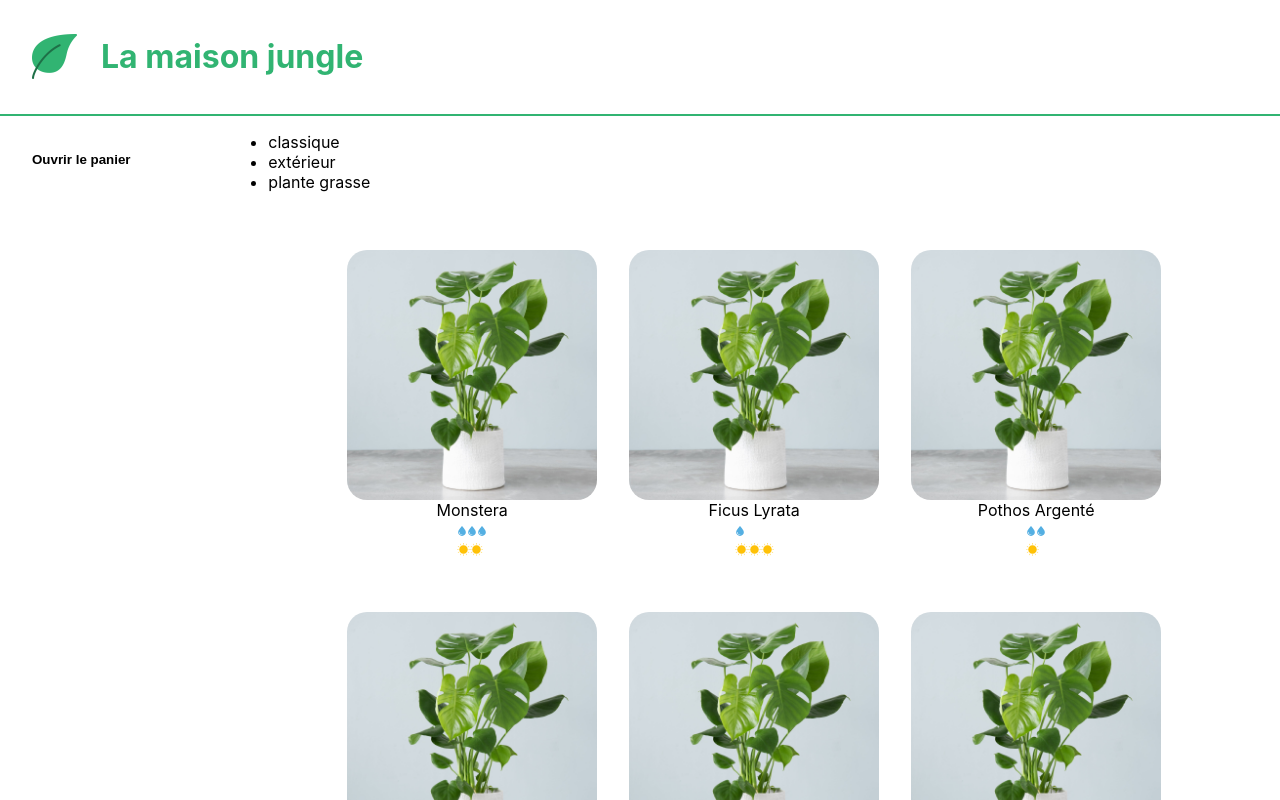
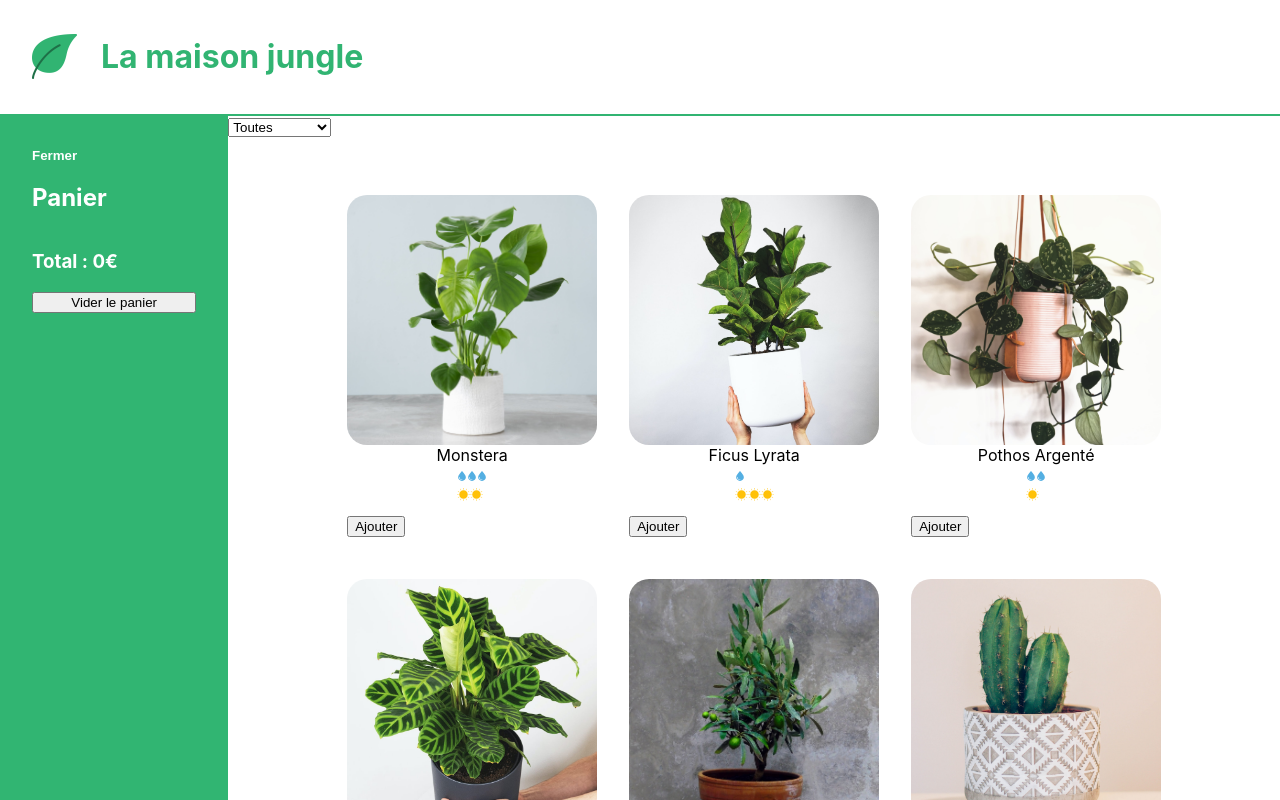
Before and after one commit to bastien-pruvost/first-react-app, a React (Create React App) app: page / in a window 1280 px wide. Shown: the top 800 px of the page. Built offline with nearby package versions, Linux system fonts and the light colour scheme.

Commit message:
Add a real cart and category filter

```diff
--- a/src/components/App.jsx
+++ b/src/components/App.jsx
@@ -1,3 +1,4 @@
+import { useState } from 'react';
 import Banner from './Banner';
 import logo from '../assets/logo.png';
 import Cart from './Cart';
@@ -5,7 +6,9 @@ import ShoppingList from './ShoppingList';
 import Footer from './Footer';
 import '../styles/Layout.css';
 
-function App() {
+const App = () => {
+  const [cart, updateCart] = useState([]);
+
   return (
     <div>
       <Banner>
@@ -13,12 +16,12 @@ function App() {
         <h1 className='lmj-title'>La maison jungle</h1>
       </Banner>
       <div className='lmj-layout-inner'>
-        <Cart />
-        <ShoppingList />
+        <Cart cart={cart} updateCart={updateCart} />
+        <ShoppingList cart={cart} updateCart={updateCart} />
       </div>
       <Footer />
     </div>
   );
-}
+};
 
 export default App;
--- a/src/components/Cart.jsx
+++ b/src/components/Cart.jsx
@@ -1,10 +1,13 @@
 import { useState } from 'react';
 import '../styles/Cart.css';
 
-const Cart = () => {
+const Cart = ({ cart, updateCart }) => {
   const monsteraPrice = 8;
-  const [cart, updateCart] = useState(0);
-  const [isOpen, setIsOpen] = useState(false);
+  const [isOpen, setIsOpen] = useState(true);
+  const total = cart.reduce(
+    (acc, plant) => acc + plant.amount * plant.price,
+    0
+  );
 
   return isOpen ? (
     <div className='lmj-cart'>
@@ -15,14 +18,14 @@ const Cart = () => {
         Fermer
       </button>
       <h2>Panier</h2>
-      <ul>
-        <li>
-          <h3>Monstera : {monsteraPrice}€</h3>
-          <button onClick={() => updateCart(cart + 1)}>Ajouter</button>
-        </li>
-      </ul>
-      <h3>Total : {monsteraPrice * cart}€</h3>
-      <button onClick={() => updateCart(0)}>Vider le panier</button>
+      {cart.map(({ name, price, amount }, index) => (
+        <div key={`${name}-${index}`}>
+          {name} {price}€ x {amount}
+        </div>
+      ))}
+
+      <h3>Total : {total}€</h3>
+      <button onClick={() => updateCart([])}>Vider le panier</button>
     </div>
   ) : (
     <div className='lmj-cart-closed'>
--- /dev/null
+++ b/src/components/Categories.jsx
@@ -0,0 +1,30 @@
+import { plantList } from '../data/plantList.js';
+
+const Categories = ({ selectedCategory, updateSelectedCategory }) => {
+  const categoriesArray = plantList.reduce(
+    (acc, plant) =>
+      acc.includes(plant.category) ? acc : acc.concat(plant.category),
+    []
+  );
+
+  const updateCategory = (category) => {
+    if (category === 'all') {
+      updateSelectedCategory(['classique', 'extérieur', 'plante grasse']);
+    } else {
+      updateSelectedCategory([category]);
+    }
+  };
+
+  return (
+    <select onChange={(event) => updateCategory(event.target.value)}>
+      <option value='all'>Toutes</option>
+      {categoriesArray.map((category) => (
+        <option key={category} value={category}>
+          {category}
+        </option>
+      ))}
+    </select>
+  );
+};
+
+export default Categories;
--- a/src/components/ShoppingList.jsx
+++ b/src/components/ShoppingList.jsx
@@ -1,36 +1,54 @@
+import { plantList } from '../data/plantList';
+import Categories from './Categories';
+import PlantItem from './PlantItem';
 import '../styles/ShoppingList.css';
-import { plantList } from '../data/plantList';
-import PlantItem from './PlantItem';
+import { useState } from 'react';
 
-function ShoppingList() {
-  const categories = plantList.reduce(
-    (acc, plant) =>
-      acc.includes(plant.category) ? acc : acc.concat(plant.category),
-    []
+const ShoppingList = ({ cart, updateCart }) => {
+  const [selectedCategory, updateSelectedCategory] = useState([
+    'classique',
+    'extérieur',
+    'plante grasse'
+  ]);
+
+  const addToCart = (name, price) => {
+    const currentPlantAdded = cart.find((plant) => plant.name === name);
+    if (currentPlantAdded) {
+      const cartFilteredCurrentPlant = cart.filter(
+        (plant) => plant.name !== name
       );
+      updateCart([
+        ...cartFilteredCurrentPlant,
+        { name, price, amout: currentPlantAdded.amount + 1 }
+      ]);
+    } else {
+      updateCart([...cart, { name, price, amount: 1 }]);
+    }
+  };
 
   return (
     <div className='lmj-shopping-list'>
-      <ul>
-        {categories.map((category) => (
-          <li key={category}>{category}</li>
-        ))}
-      </ul>
-
+      <Categories
+        selectedCategory={selectedCategory}
+        updateSelectedCategory={updateSelectedCategory}
+      />
       <ul className='lmj-plant-list'>
-        {plantList.map(({ id, cover, name, water, light }) => (
+        {plantList
+          .filter((plant) => selectedCategory.includes(plant.category))
+          .map(({ id, cover, name, water, light, price }) => (
+            <div key={id}>
               <PlantItem
-            key={id}
-            id={id}
                 name={name}
                 cover={cover}
                 light={light}
                 water={water}
               />
+              <button onClick={() => addToCart(name, price)}>Ajouter</button>
+            </div>
           ))}
       </ul>
     </div>
   );
-}
+};
 
 export default ShoppingList;
--- a/src/data/plantList.js
+++ b/src/data/plantList.js
@@ -1,14 +1,22 @@
 import monstera from '../assets/monstera.jpg';
+import lyrata from '../assets/lyrata.jpg';
+import pothos from '../assets/pothos.jpg';
+import succulent from '../assets/succulent.jpg';
+import olivier from '../assets/olivier.jpg';
+import basil from '../assets/basil.jpg';
+import mint from '../assets/mint.jpg';
+import calathea from '../assets/calathea.jpg';
+import cactus from '../assets/cactus.jpg';
 
 export const plantList = [
   {
     name: 'monstera',
     category: 'classique',
     id: '1ed',
-    isBestSale: true,
     light: 2,
     water: 3,
-    cover: monstera
+    cover: monstera,
+    price: 15
   },
   {
     name: 'ficus lyrata',
@@ -16,23 +24,29 @@ export const plantList = [
     id: '2ab',
     light: 3,
     water: 1,
-    cover: monstera
+    cover: lyrata,
+    price: 16
   },
+
   {
     name: 'pothos argenté',
     category: 'classique',
     id: '3sd',
     light: 1,
     water: 2,
-    cover: monstera
+    cover: pothos,
+
+    price: 9
   },
   {
-    name: 'yucca',
+    name: 'calathea',
     category: 'classique',
     id: '4kk',
-    light: 3,
-    water: 1,
-    cover: monstera
+    light: 2,
+    water: 3,
+    cover: calathea,
+
+    price: 20
   },
   {
     name: 'olivier',
@@ -40,32 +54,27 @@ export const plantList = [
     id: '5pl',
     light: 3,
     water: 1,
-    cover: monstera
+    cover: olivier,
+    price: 25
   },
+
   {
-    name: 'géranium',
-    category: 'extérieur',
-    id: '6uo',
+    name: 'cactus',
+    category: 'plante grasse',
+    id: '8fp',
     light: 2,
-    water: 2,
-    cover: monstera
+    water: 1,
+    cover: cactus,
+    price: 6
   },
   {
     name: 'basilique',
     category: 'extérieur',
     id: '7ie',
-    isBestSale: true,
     light: 2,
     water: 3,
-    cover: monstera
-  },
-  {
-    name: 'aloe',
-    category: 'plante grasse',
-    id: '8fp',
-    light: 2,
-    water: 1,
-    cover: monstera
+    cover: basil,
+    price: 5
   },
   {
     name: 'succulente',
@@ -73,6 +82,17 @@ export const plantList = [
     id: '9vn',
     light: 2,
     water: 1,
-    cover: monstera
+    cover: succulent,
+    price: 8
+  },
+
+  {
+    name: 'menthe',
+    category: 'extérieur',
+    id: '6uo',
+    light: 2,
+    water: 2,
+    cover: mint,
+    price: 4
   }
 ];
```
Lines whose indentation alone changed are shown as unchanged.
